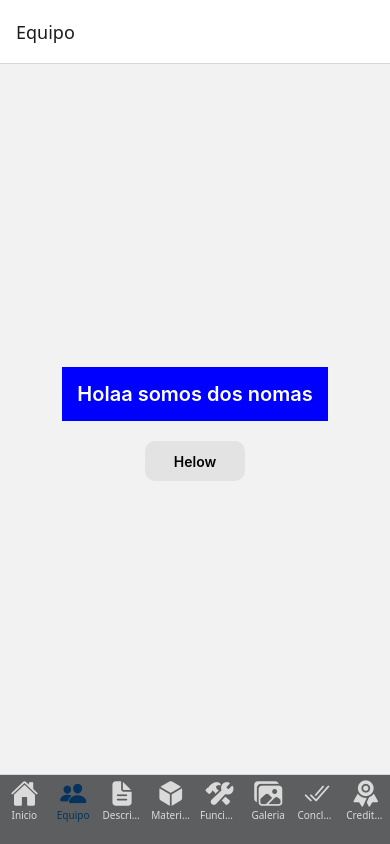
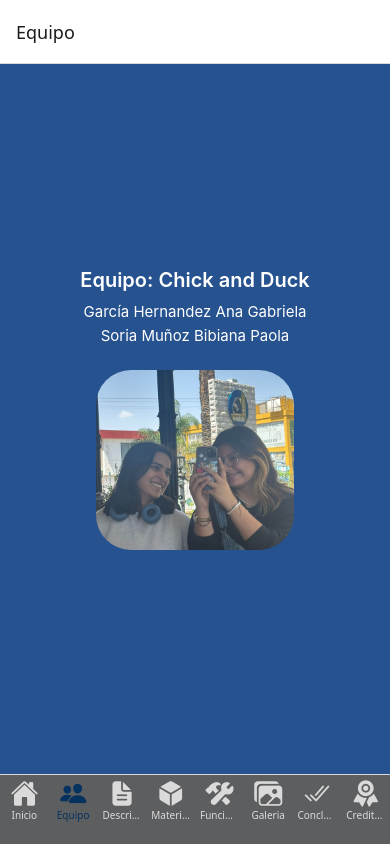
Before and after one commit to Bibiana-Soria/ProyectoFinal_AppsMoviles, a React Native app: screen /Equipo in a window 390 px wide. Built offline with nearby package versions, Linux system fonts and the light colour scheme.

Commit message:
pantalla 2

```diff
--- a/src/screens/EquipoTrabajo.js
+++ b/src/screens/EquipoTrabajo.js
@@ -5,16 +5,16 @@ rol de cada integrante
 foto o avatar de cada miembro (si quires o no)
 */
 import React from "react";
-import { View, Text , StyleSheet, TouchableOpacity } from "react-native";
+import { View, Text , StyleSheet, TouchableOpacity, Image, ScrollView } from "react-native";
 
 export default function EquipoTrabajo() {
     return (
-        <View style = {styles.container}>
-            <Text style = {styles.titulo}>Holaa somos dos nomas</Text>
-            <TouchableOpacity style = {styles.boton}>
-                <Text style = {styles.texto_boton}>Helow</Text>
-            </TouchableOpacity>
-        </View>
+      <ScrollView contentContainerStyle = {styles.container}>
+        <Text style ={ styles.titulo}>Equipo: Chick and Duck</Text>
+        <Text style = {styles.texto}>García Hernandez Ana Gabriela</Text>
+        <Text style ={styles.texto}>Soria Muñoz Bibiana Paola</Text>
+        <Image style = {styles.imagen} source = {require('../../assets/IMG-20250509-WA0020.jpg')}/>
+      </ScrollView>
     )
 }
 
@@ -22,29 +22,28 @@ const styles = StyleSheet.create({
   container: {
     flex: 1,
     justifyContent: 'center',
-    alignItems: 'center'
+    alignItems: 'center',
+    backgroundColor: "#26528F"
   },
   titulo: {
     fontSize: 20,
+    color: 'white',
+    textAlign: 'center',
     fontWeight: '600',
-    margin: 10,
-    backgroundColor: 'blue',
-    padding: 15,
+    marginBottom: 10
+  },
+  texto:{
+    fontSize: 15,
+    marginBottom: 5,
     color: 'white',
-    textAlign: 'center'
+    textAlign: 'center',
+    fontWeight: '400'
   },
-  boton: {
-    backgroundColor: "#e3e3e3",
-    justifyContent: 'center',
-    alignItems: 'center',
-    borderRadius: 10,
-    width: 100,
-    height: 40,
-    marginTop: 10
-  },
-  texto_boton: {
-    fontSize: 14,
-    fontWeight: '600',
-    color: 'black'
+  imagen:{
+    height:180,
+    width: 198,
+    borderRadius: 35,
+    margin: 20
   }
+
 });
```
Also changed, not shown: assets/IMG-20250509-WA0020.jpg (added).
